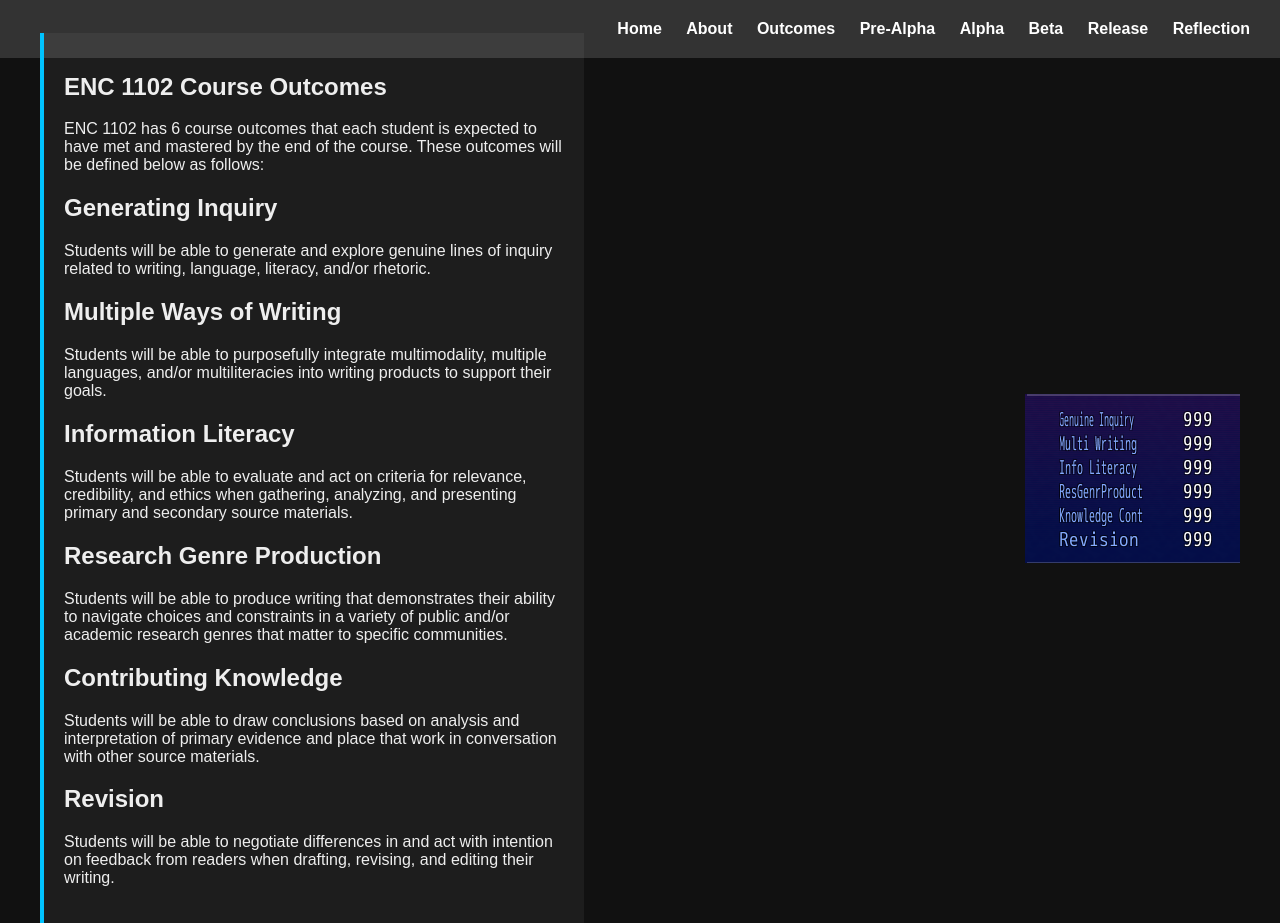
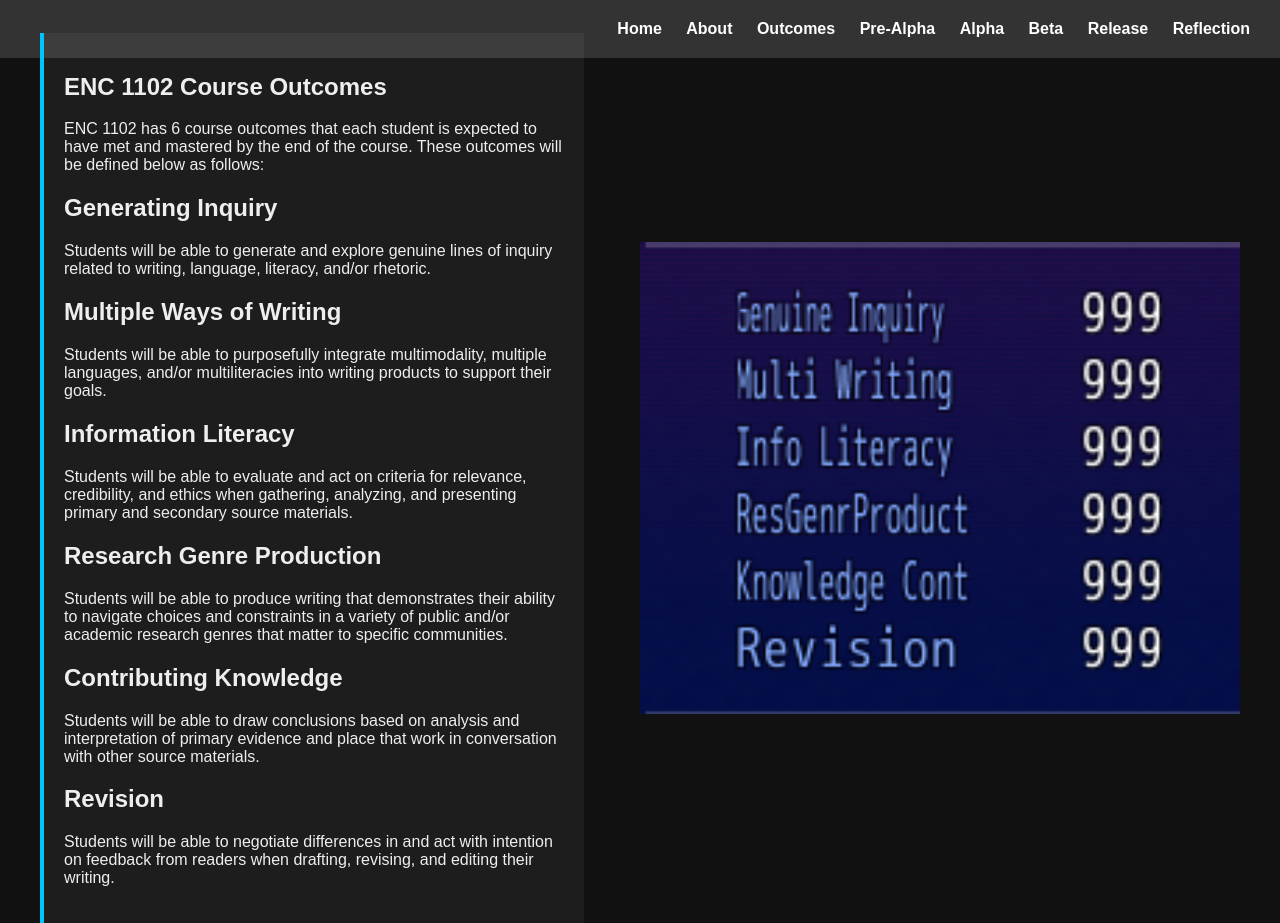
Before and after one commit to AeliusDN/ENC-1102, a plain HTML site: page page3.html in a window 1280 px wide. Drawn offline with Linux system fonts and the light colour scheme.

Commit message:
Update page3.html

```diff
--- a/page3.html
+++ b/page3.html
@@ -51,6 +51,8 @@
     .side-image {
       max-width: 120%;
       max-height: auto;
+      width: 600px;
+      height: auto;
       object-fit: contain;
     }
 
```
